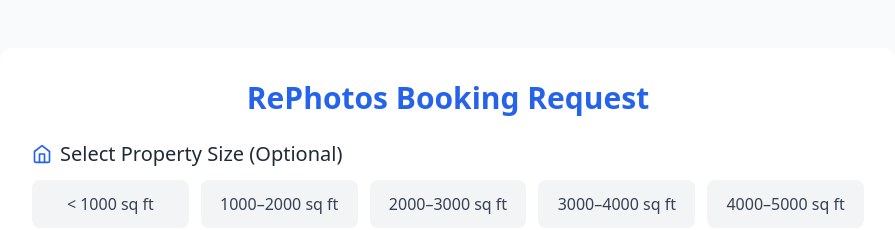
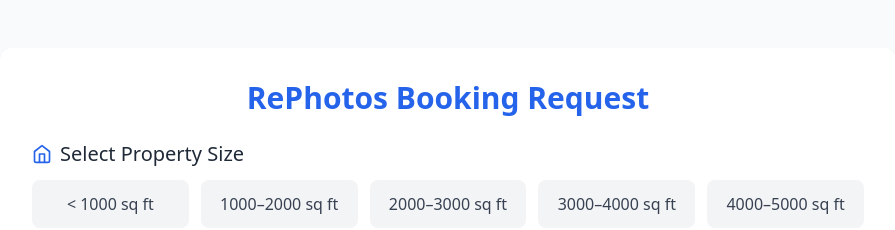
Before and after one commit to cooperthompson55/booking-portal-v2, a React (Vite) app: page / in a window 1280 px wide. Shown: the top 230 px of the page, without its empty margins (192-1087 px from the left). Built offline with nearby package versions, Linux system fonts and the light colour scheme.

Commit message:
Remove Optional text from PropertySizeSelector

```diff
--- a/src/components/PropertySizeSelector.tsx
+++ b/src/components/PropertySizeSelector.tsx
@@ -41,7 +41,7 @@
       <div className="flex items-center mb-3">
         <Home className={`w-5 h-5 ${hasError ? 'text-red-500' : 'text-blue-600'} mr-2`} />
         <h2 className={`text-lg md:text-xl font-medium ${hasError ? 'text-red-600' : 'text-gray-800'}`}>
-          Select Property Size (Optional)
+          Select Property Size
         </h2>
         {hasError && (
           <AlertCircle className="w-5 h-5 text-red-500 ml-2" />
```
